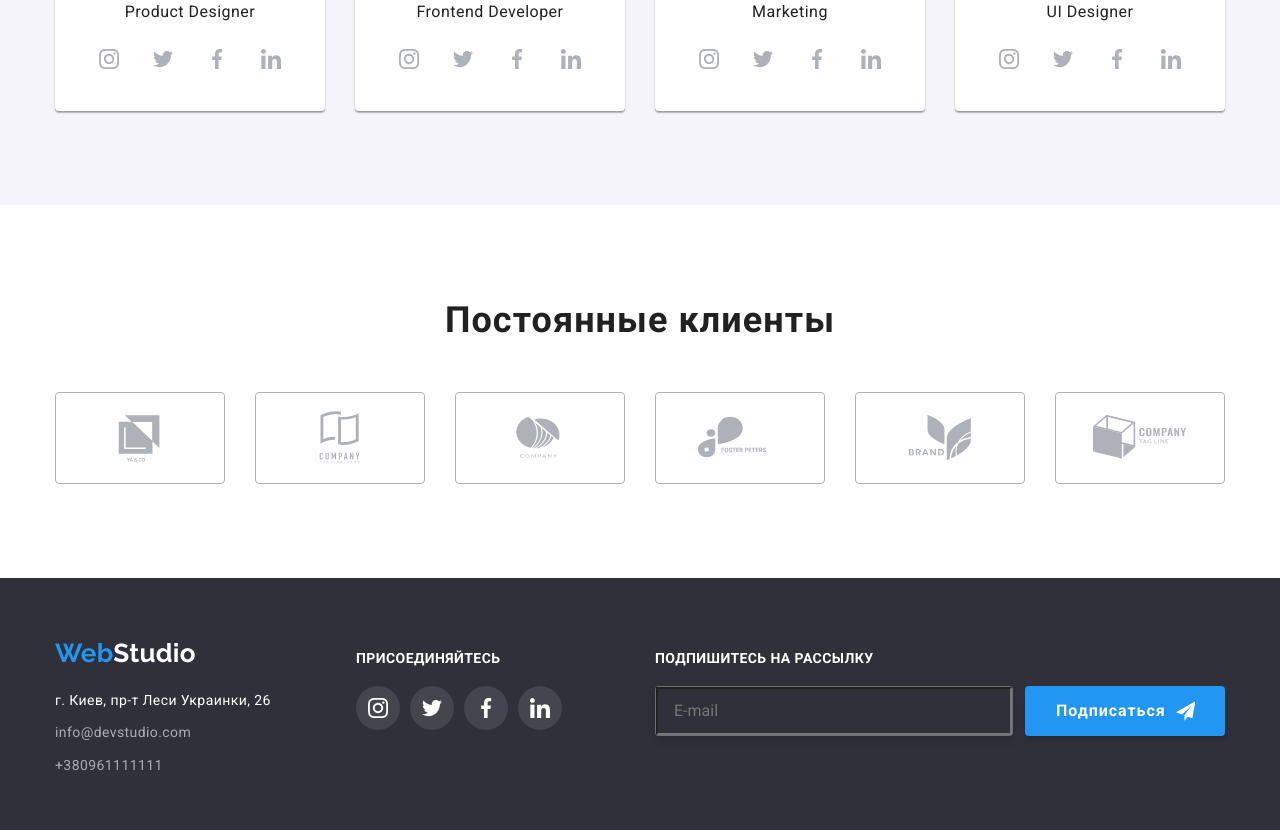
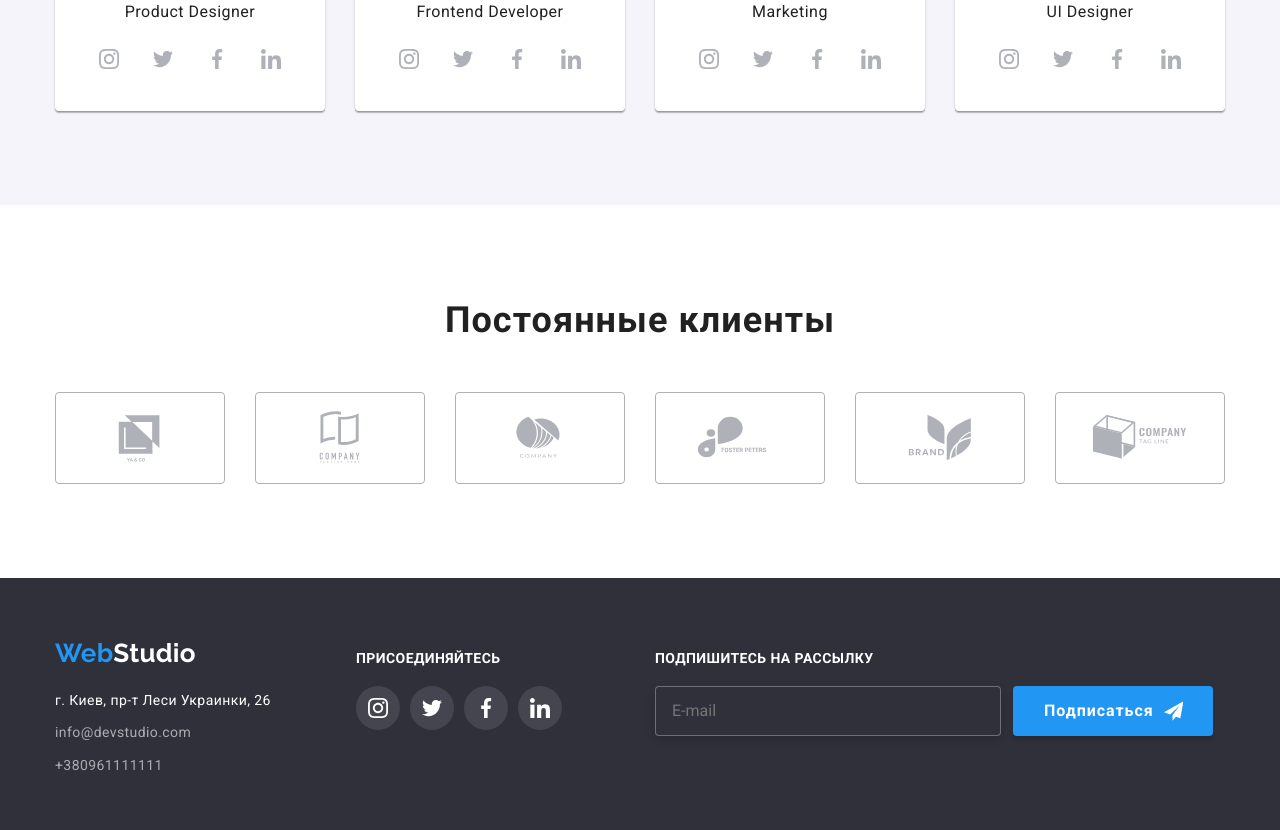
Before and after one commit to SergeyS007/goit-markup-hw-06, a plain HTML site: page index.html in a window 1280 px wide. Shown: the part 2103-2933 px from the top of the page. Drawn offline with nearby package versions, Linux system fonts and the light colour scheme.

Commit message:
button removed to form

```diff
--- a/css/styles.css
+++ b/css/styles.css
@@ -135,6 +135,8 @@ ul {
 }
 .form-field label {
   margin-bottom: 4px;
+  color: var(--portfolio-text-color);
+  font-size: 12px;
 }
 .form-field .icon {
   position: absolute;
@@ -796,34 +798,29 @@ img {
 }
 .footer-form {
   display: flex;
+}
+
+.footer-label {
+  display: flex;
   width: 358px;
   height: 50px;
+}
+
+.footer-input {
+  display: flex;
+  width: 358px;
+
+  font-size: 16px;
+  line-height: 1.25;
+  padding-top: 15px;
+  padding-bottom: 15px;
+  padding-left: 16px;
   margin-right: 12px;
 
   background-color: rgba(47, 48, 58, 1);
   border: 1px solid rgba(255, 255, 255, 0.3);
   filter: drop-shadow(0px 4px 4px rgba(0, 0, 0, 0.15));
   border-radius: 4px;
-}
-.footer-subscribe {
-  display: flex;
-}
-.footer-label {
-  display: flex;
-  width: 100%;
-}
-
-.footer-input {
-  width: 100%;
-
-  display: flex;
-  font-size: 16px;
-  line-height: 1.25;
-  padding-top: 15px;
-  padding-bottom: 15px;
-  padding-left: 16px;
-
-  background-color: rgba(47, 48, 58, 1);
   color: rgba(255, 255, 255, 0.6);
 }
 
--- a/index.html
+++ b/index.html
@@ -487,19 +487,18 @@
 
         <div class="footer-right">
           <p class="footer-text">Подпишитесь на рассылку</p>
-          <div class="footer-subscribe">
-            <form class="footer-form">
-              <label class="footer-label">
-                <input class="footer-input" type="email" placeholder="E-mail" />
-              </label>
-            </form>
+
+          <form class="footer-form">
+            <label class="footer-label">
+              <input class="footer-input" type="email" placeholder="E-mail" />
+            </label>
             <button type="submit" class="footer-btn">
               Подписаться
               <svg width="24" height="24" class="footer-icon">
                 <use href="./images/icons.svg#icon-icon-send"></use>
               </svg>
             </button>
-          </div>
+          </form>
         </div>
       </div>
     </footer>
```
Also changed, not shown: portfolio.html (+6 -7 lines).
